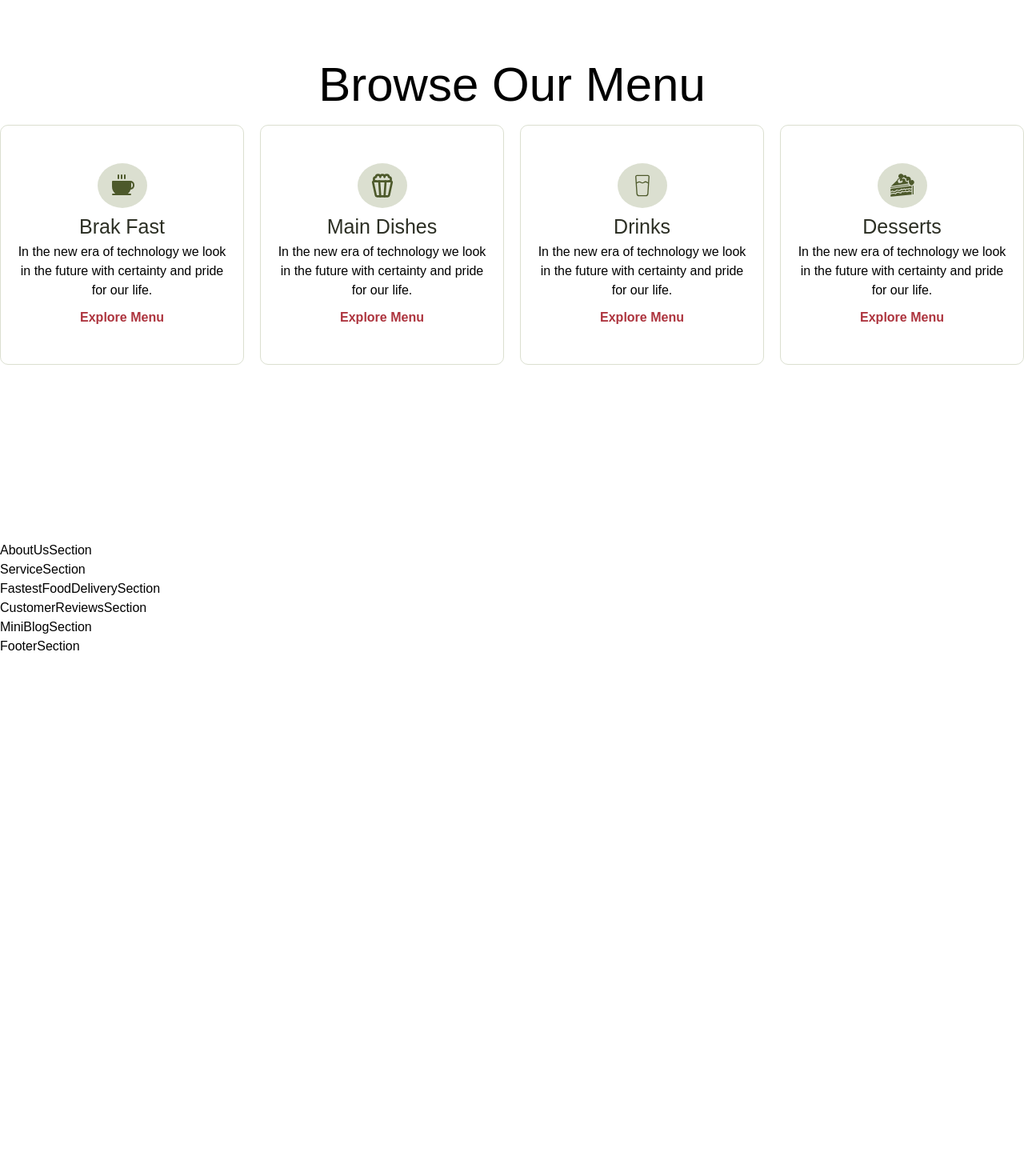
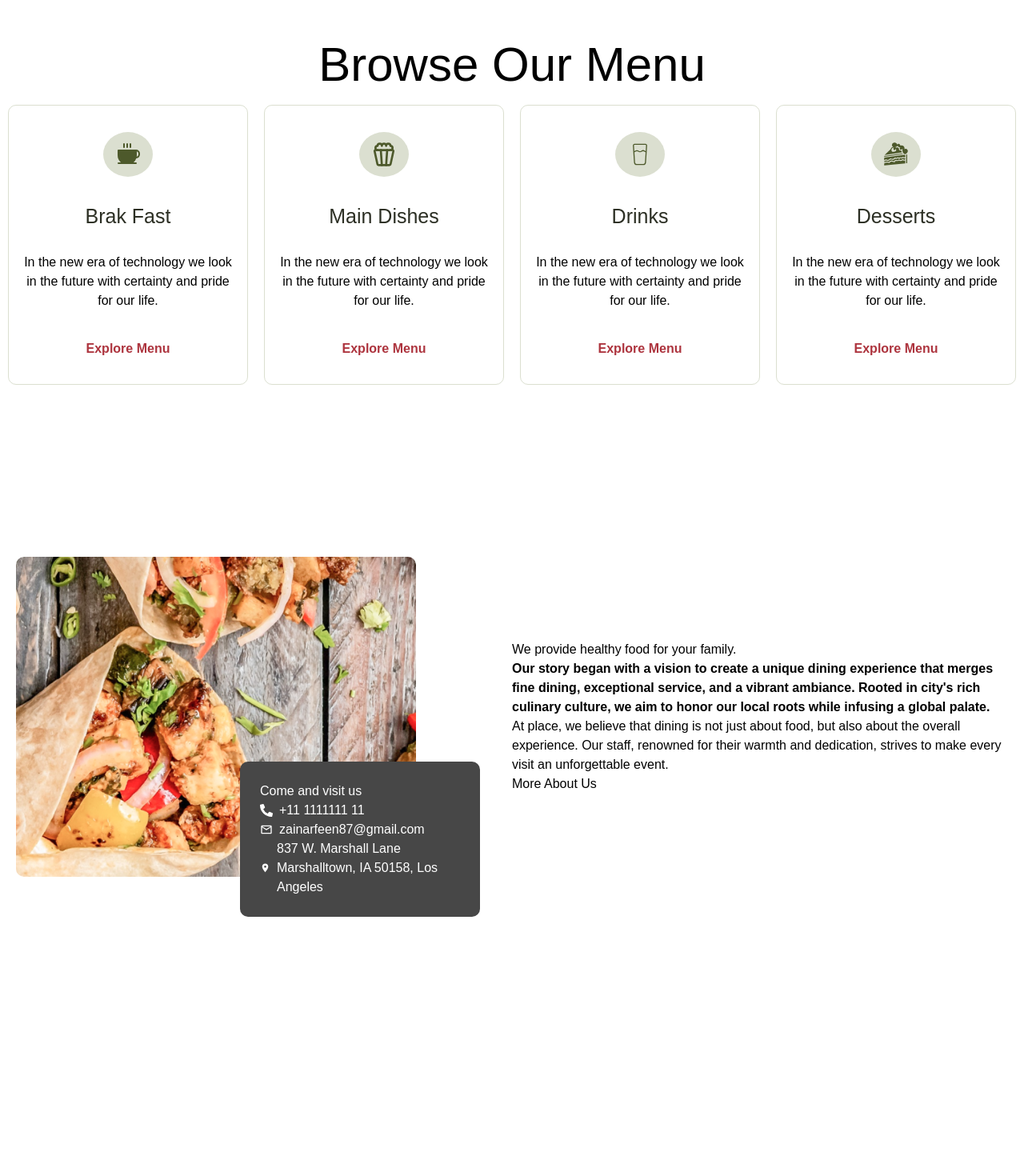
Before and after one commit to ZAINKHAN25/kolachi-resturant, a Next.js app: page / in a window 1280 px wide. Shown: the part 900-2370 px from the top of the page at 80% size. Before the commit the page ends 1720 px from the top, so only its background shows below. Built offline with nearby package versions, Linux system fonts and the light colour scheme.

Commit message:
Working on about us section Div.

```diff
--- a/src/app/components/AboutUsSection/index.jsx
+++ b/src/app/components/AboutUsSection/index.jsx
@@ -1,9 +1,50 @@
 import React from 'react';
+
+import AboutUsSectionImg from "../../assets/About-Us-Section-Img.png"
+
+import { FaPhoneAlt } from 'react-icons/fa';
+import { MdLocationOn, MdOutlineMailOutline } from 'react-icons/md';
+import Image from 'next/image';
 
 function AboutUsSection() {
     return (
-        <div>
-            AboutUsSection
+        <div className='aboutUsSectionDiv min-h-screen p-5'>
+            <div className='container mx-auto flex justify-center items-center flex-wrap'>
+                <div className='firstLineOfAboutUsSection relative flex-1'>
+                    <div>
+                        <Image width={"500px"} height={"400px"} className='imgDivOfAbout' src={AboutUsSectionImg} alt="About Us Section Img" />
+                    </div>
+                    <div className='AboutUsSectionSubCard'>
+                        <h3>Come and visit us</h3>
+                        <div className='flex gap-2 justify-start items-center text-md'>
+                            <FaPhoneAlt />
+                            +11 1111111 11
+                        </div>
+                        <div className='flex gap-2 justify-start items-center text-md'>
+                            <MdOutlineMailOutline />
+                            zainarfeen87@gmail.com
+                        </div>
+                        <div className='flex gap-2 justify-start items-center text-md'>
+                            <MdLocationOn className='text-2xl'/>
+                            837 W. Marshall Lane Marshalltown, IA 50158, Los Angeles
+                        </div>
+                    </div>
+                </div>
+                <div className='flex-1'>
+                    <h3>
+                        We provide healthy food for your family.
+                    </h3>
+                    <b>
+                        Our story began with a vision to create a unique dining experience that merges fine dining, exceptional service, and a vibrant ambiance. Rooted in  {true ? "city's" : ""} rich culinary culture, we aim to honor our local roots while infusing a global palate.
+                    </b>
+                    <p>
+                        At place, we believe that dining is not just about food, but also about the overall experience. Our staff, renowned for their warmth and dedication, strives to make every visit an unforgettable event.
+                    </p>
+                    <button>
+                        More About Us
+                    </button>
+                </div>
+            </div>
         </div>
     )
 }
--- a/src/app/globals.css
+++ b/src/app/globals.css
@@ -65,42 +65,66 @@ body::-webkit-scrollbar-thumb:hover {
   justify-content: center;
   align-items: center;
   gap: 20px;
+  flex-wrap: wrap;
   margin: 20px auto;
 }
 
 .menu-item {
   display: flex;
-  justify-content: center;
+  justify-content: space-around;
   align-items: center;
   flex-direction: column;
-  width: 500px;
-  min-height: 300px;
-  border: 1px solid #DBDFD0;
+  width: 300px;
+  min-height: 350px;
+  border: 1px solid #dbdfd0;
   border-radius: 10px;
   padding: 20px 15px;
 }
 
-.menu-item span{
+.menu-item span {
   font-size: 32px;
   margin-bottom: 5px;
   border-radius: 50%;
-  background-color: #DBDFD0;
+  background-color: #dbdfd0;
   padding: 12px 15px;
-  color: #4D592B;
+  color: #4d592b;
 }
 
-.menu-item h1{
-  color: #2C2F24;
+.menu-item h1 {
+  color: #2c2f24;
   font-weight: 530;
   font-size: 25px;
 }
 
-.menu-item button{
+.menu-item button {
   color: #ad343e;
   font-weight: bold;
   margin-top: 10px;
 }
 
-.menu-item button:hover{
+.menu-item button:hover {
   text-decoration: underline;
 }
+
+.firstLineOfAboutUsSection {
+  width: 500px;
+  height: 400px;
+}
+
+.imgDivOfAbout {
+  width: 500px;
+  height: 400px;
+  border-radius: 10px;
+  object-fit: cover;
+}
+
+.AboutUsSectionSubCard {
+  width: 300px;
+  position: absolute;
+  right: 40px;
+  bottom: -50px;
+  background-color: #474747;
+  color: white !important;
+  padding: 25px;
+  border-radius: 10px;
+}
```
Also changed, not shown: src/app/assets/About-Us-Section-Img.png (added).
